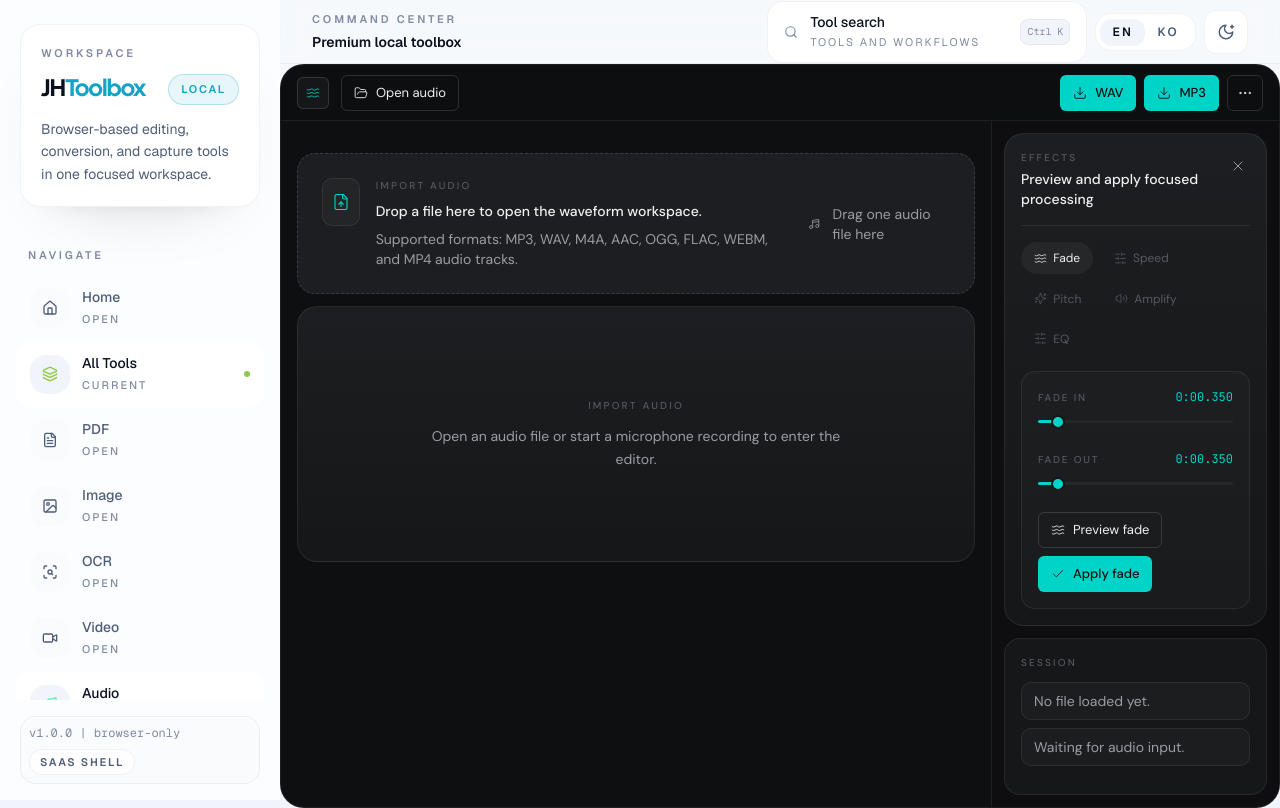
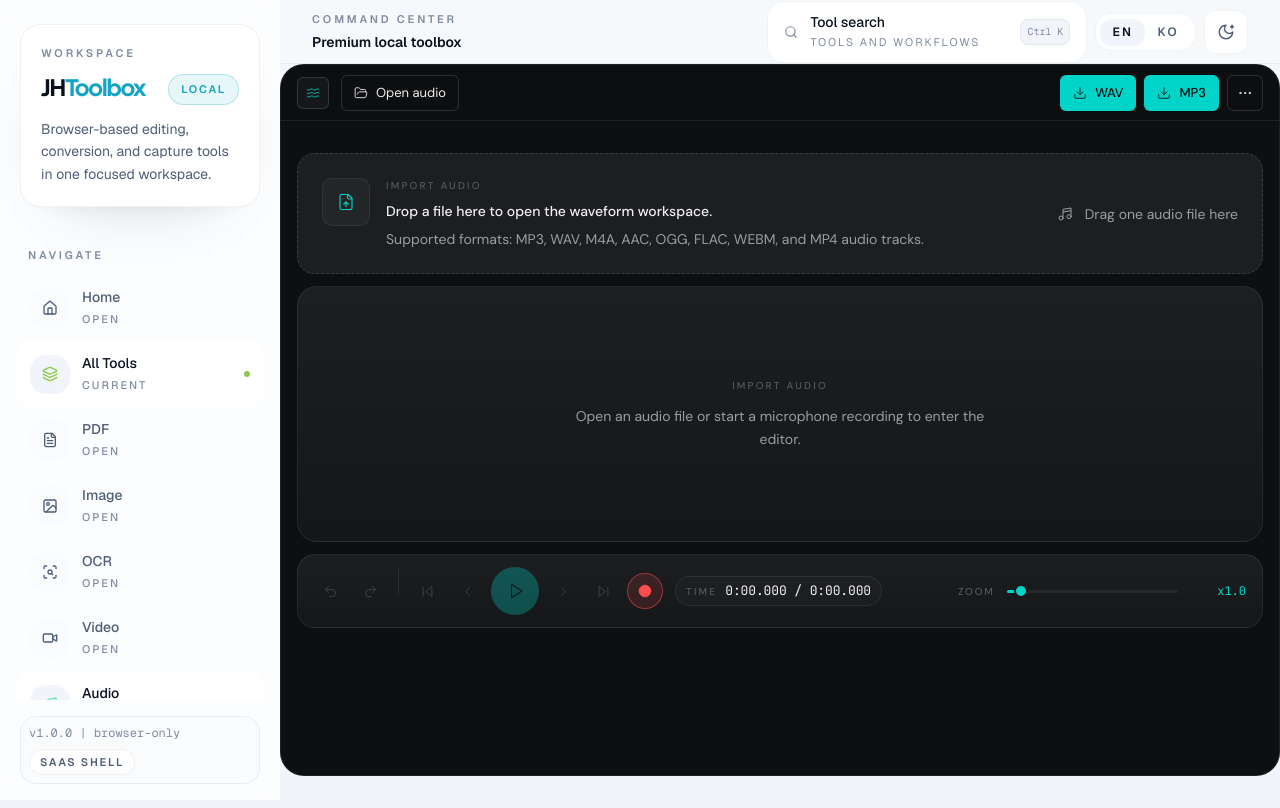
Before and after one commit to alibowbow/JHToolbox, a Next.js app: page /tools/audio in a window 1280 px wide. Built offline with nearby package versions, Linux system fonts and the light colour scheme.

Commit message:
Fix audio editor empty-state controls and waveform sizing

```diff
--- a/app/tools/audio/_components/AudioEditor.tsx
+++ b/app/tools/audio/_components/AudioEditor.tsx
@@ -59,7 +59,7 @@
   const [statusMessage, setStatusMessage] = useState<string | null>(null);
   const [warningMessage, setWarningMessage] = useState<string | null>(null);
   const [loadError, setLoadError] = useState<string | null>(null);
-  const [zoom, setZoom] = useState(1.25);
+  const [zoom, setZoom] = useState(1);
   const [selection, setSelection] = useState<AudioSelection>(DEFAULT_SELECTION);
   const [effects, setEffects] = useState<AudioEffectsState>(DEFAULT_EFFECTS);
   const [activeTab, setActiveTab] = useState<AudioEffectTab>('fade');
@@ -100,7 +100,6 @@
     const syncLayout = (event?: MediaQueryListEvent) => {
       const matches = event?.matches ?? mediaQuery.matches;
       setIsDesktopLayout(matches);
-      setEffectsOpen(matches);
     };
 
     syncLayout();
@@ -707,7 +706,7 @@
           setSelection(buffer ? normalizeSelection(0, buffer.duration, buffer.duration, 'keep') : DEFAULT_SELECTION);
           setEffects(DEFAULT_EFFECTS);
           setActiveTab('fade');
-          setZoom(1.25);
+          setZoom(1);
           setLoopEnabled(false);
           setStatusMessage(copy.status.resetDefaults);
         }}
@@ -771,7 +770,6 @@
             </div>
           )}
 
-          {buffer ? (
           <TransportBar
             currentTime={currentTime}
             duration={duration}
@@ -788,10 +786,9 @@
             onSeekToEnd={() => seekToBoundary('end')}
             onUndo={handleUndo}
             onRedo={handleRedo}
-              onZoomChange={(nextZoom) => setZoom(clamp(nextZoom, 1, 32))}
+            onZoomChange={(nextZoom) => setZoom(clamp(nextZoom, 0.75, 6))}
             onRecordToggle={handleRecordToggle}
           />
-          ) : null}
 
           {buffer ? (
             <SelectionBar
@@ -818,7 +815,7 @@
             />
           ) : null}
 
-          {!effectsOpen ? <div className="lg:hidden">{statusLines}</div> : null}
+          {!effectsOpen ? <div>{statusLines}</div> : null}
         </div>
 
         {effectsOpen && isDesktopLayout ? (
--- a/app/tools/audio/_components/Toolbar/EditorToolbar.tsx
+++ b/app/tools/audio/_components/Toolbar/EditorToolbar.tsx
@@ -61,7 +61,7 @@
   }, [menuOpen]);
 
   return (
-    <header className="audio-topbar flex h-14 items-center justify-between gap-3 px-3 sm:px-4">
+    <header className="audio-topbar relative z-30 flex h-14 items-center justify-between gap-3 px-3 sm:px-4">
       <div className="flex min-w-0 items-center gap-3">
         <div className="flex h-8 w-8 items-center justify-center rounded-md border border-[var(--border-strong)] bg-[var(--bg-surface)] text-[var(--accent)]">
           <Waves size={14} strokeWidth={1.5} />
@@ -116,7 +116,7 @@
           </button>
 
           {menuOpen ? (
-            <div className="audio-menu absolute right-0 top-[calc(100%+0.5rem)] z-30 min-w-[220px] p-2">
+            <div className="audio-menu absolute right-0 top-[calc(100%+0.5rem)] z-50 min-w-[220px] p-2">
               <div className="space-y-1">
                 <button
                   type="button"
--- a/app/tools/audio/_components/Transport/TransportBar.tsx
+++ b/app/tools/audio/_components/Transport/TransportBar.tsx
@@ -56,6 +56,7 @@
 }: TransportBarProps) {
   const { locale } = useLocale();
   const copy = getAudioEditorCopy(locale);
+  const canControlPlayback = duration > 0 && !isRecording;
 
   return (
     <div className="audio-panel flex flex-col gap-3 rounded-[18px] px-3 py-3 sm:px-4">
@@ -89,6 +90,7 @@
             onClick={onSeekToStart}
             className="audio-button-ghost audio-focus-ring h-8 w-8 p-0"
             aria-label={copy.transport.jumpStart}
+            disabled={!canControlPlayback}
           >
             <SkipBack size={15} strokeWidth={1.5} />
           </button>
@@ -97,6 +99,7 @@
             onClick={() => onSeekBy(-5)}
             className="audio-button-ghost audio-focus-ring h-8 w-8 p-0"
             aria-label={copy.transport.rewind}
+            disabled={!canControlPlayback}
           >
             <ChevronLeft size={15} strokeWidth={1.5} />
           </button>
@@ -106,6 +109,7 @@
             onClick={onPlayPause}
             className={`audio-play-button audio-focus-ring ${isPlaying ? 'is-playing' : ''}`}
             aria-label={isPlaying ? copy.transport.pause : copy.transport.play}
+            disabled={!canControlPlayback}
           >
             {isPlaying ? <Pause size={18} strokeWidth={1.5} /> : <Play size={18} strokeWidth={1.5} className="ml-0.5" />}
           </button>
@@ -115,6 +119,7 @@
             onClick={() => onSeekBy(5)}
             className="audio-button-ghost audio-focus-ring h-8 w-8 p-0"
             aria-label={copy.transport.forward}
+            disabled={!canControlPlayback}
           >
             <ChevronRight size={15} strokeWidth={1.5} />
           </button>
@@ -123,6 +128,7 @@
             onClick={onSeekToEnd}
             className="audio-button-ghost audio-focus-ring h-8 w-8 p-0"
             aria-label={copy.transport.jumpEnd}
+            disabled={!canControlPlayback}
           >
             <SkipForward size={15} strokeWidth={1.5} />
           </button>
@@ -150,17 +156,18 @@
           <span className="audio-range-label">{copy.transport.zoom}</span>
           <input
             type="range"
-            min={1}
-            max={32}
+            min={0.75}
+            max={6}
             step={0.25}
             value={zoom}
             onChange={(event) => onZoomChange(Number(event.target.value))}
-            style={getRangeStyle(zoom, 1, 32)}
+            style={getRangeStyle(zoom, 0.75, 6)}
             className="audio-range audio-focus-ring"
             aria-label={copy.transport.zoom}
-            aria-valuemin={1}
-            aria-valuemax={32}
+            aria-valuemin={0.75}
+            aria-valuemax={6}
             aria-valuenow={zoom}
+            disabled={duration <= 0}
           />
           <span className="audio-value min-w-[3.5rem] text-right">x{zoom.toFixed(1)}</span>
         </div>
--- a/app/tools/audio/_components/Waveform/WaveformCanvas.tsx
+++ b/app/tools/audio/_components/Waveform/WaveformCanvas.tsx
@@ -1,6 +1,6 @@
 'use client';
 
-import { useEffect, useState } from 'react';
+import { useEffect, useRef, useState } from 'react';
 import { useLocale } from '@/components/providers/locale-provider';
 import { renderWaveform } from '@/lib/audio';
 import { clamp } from '../audio-editor-utils';
@@ -39,17 +39,21 @@
 }: WaveformCanvasProps) {
   const { locale } = useLocale();
   const copy = getAudioEditorCopy(locale);
-  const [baseWidth, setBaseWidth] = useState(760);
+  const [baseWidth, setBaseWidth] = useState(0);
   const [dragMode, setDragMode] = useState<DragMode | null>(null);
   const [scrollNode, setScrollNode] = useState<HTMLDivElement | null>(null);
   const [canvasNode, setCanvasNode] = useState<HTMLCanvasElement | null>(null);
+  const dragAnchorRef = useRef<number | null>(null);
+  const dragSelectionRef = useRef({ start: 0, end: 0 });
   const theme: 'light' | 'dark' = 'dark';
-  const canvasWidth = Math.max(baseWidth, Math.round(baseWidth * zoom));
+  const viewportWidth = Math.max(baseWidth || 0, 320);
+  const canvasWidth = Math.max(280, Math.round(viewportWidth * zoom));
   const safeDuration = Math.max(duration, 0.001);
   const startPercent = clamp(selectionStart / safeDuration, 0, 1);
   const endPercent = clamp(selectionEnd / safeDuration, 0, 1);
   const playheadPercent = clamp(currentTime / safeDuration, 0, 1);
   const selectionWidth = Math.max((endPercent - startPercent) * 100, 0.4);
+  const needsHorizontalScroll = canvasWidth > viewportWidth + 1;
 
   useEffect(() => {
     if (!scrollNode || typeof ResizeObserver === 'undefined') {
@@ -57,8 +61,8 @@
     }
 
     const observer = new ResizeObserver((entries) => {
-      const nextWidth = entries[0]?.contentRect.width ?? 760;
-      setBaseWidth(Math.max(360, Math.floor(nextWidth)));
+      const nextWidth = entries[0]?.contentRect.width ?? 0;
+      setBaseWidth(Math.max(280, Math.floor(nextWidth)));
     });
 
     observer.observe(scrollNode);
@@ -104,25 +108,39 @@
     });
   }, [audioBuffer, canvasNode, canvasWidth, currentTime, selectionEnd, selectionStart, theme]);
 
-  const getTimeFromClientX = (clientX: number) => {
+  const getPositionFromClientX = (clientX: number) => {
     if (!scrollNode) {
-      return 0;
+      return { time: 0, x: 0 };
     }
 
     const rect = scrollNode.getBoundingClientRect();
-    const x = clientX - rect.left + scrollNode.scrollLeft;
+    const x = clamp(clientX - rect.left + scrollNode.scrollLeft, 0, canvasWidth);
     const ratio = clamp(x / canvasWidth, 0, 1);
-    return ratio * safeDuration;
+
+    return {
+      x,
+      time: ratio * safeDuration,
+    };
   };
 
   const handlePointerDown = (event: React.PointerEvent<HTMLDivElement>) => {
-    const time = getTimeFromClientX(event.clientX);
+    if (!audioBuffer) {
+      return;
+    }
+
+    const { time, x } = getPositionFromClientX(event.clientX);
     const target = event.target as HTMLElement;
     const handle = target.closest<HTMLElement>('[data-waveform-handle]')?.dataset.waveformHandle as DragMode | undefined;
+    const startX = startPercent * canvasWidth;
+    const endX = endPercent * canvasWidth;
+    const thresholdPx = 14;
     const mode: DragMode =
-      handle ?? (Math.abs(time - selectionStart) < 0.35 ? 'start' : Math.abs(time - selectionEnd) < 0.35 ? 'end' : 'selection');
+      handle ??
+      (Math.abs(x - startX) <= thresholdPx ? 'start' : Math.abs(x - endX) <= thresholdPx ? 'end' : 'selection');
 
     setDragMode(mode);
+    dragAnchorRef.current = time;
+    dragSelectionRef.current = { start: selectionStart, end: selectionEnd };
     event.currentTarget.setPointerCapture(event.pointerId);
 
     if (mode === 'playhead') {
@@ -141,7 +159,7 @@
       return;
     }
 
-    const time = getTimeFromClientX(event.clientX);
+    const { time } = getPositionFromClientX(event.clientX);
 
     if (dragMode === 'playhead') {
       onSeek(time);
@@ -149,16 +167,22 @@
     }
 
     if (dragMode === 'start') {
-      onSelectionChange({ start: time, end: selectionEnd });
+      onSelectionChange({ start: time, end: dragSelectionRef.current.end });
       return;
     }
 
     if (dragMode === 'end') {
-      onSelectionChange({ start: selectionStart, end: time });
+      onSelectionChange({ start: dragSelectionRef.current.start, end: time });
       return;
     }
 
-    onSelectionChange({ start: selectionStart, end: time });
+    const anchor = dragAnchorRef.current ?? selectionStart;
+    onSelectionChange({ start: anchor, end: time });
+  };
+
+  const handlePointerEnd = () => {
+    setDragMode(null);
+    dragAnchorRef.current = null;
   };
 
   return (
@@ -166,7 +190,7 @@
       <WaveformTimeline duration={duration} zoom={zoom} />
       <div
         ref={setScrollNode}
-        className="overflow-x-auto rounded-b-[18px] bg-[var(--waveform-bg)]"
+        className={`rounded-b-[18px] bg-[var(--waveform-bg)] ${needsHorizontalScroll ? 'overflow-x-auto' : 'overflow-x-hidden'}`}
         data-testid="audio-waveform-scroll"
       >
         <div
@@ -174,8 +198,8 @@
           style={{ width: `${canvasWidth}px` }}
           onPointerDown={handlePointerDown}
           onPointerMove={handlePointerMove}
-          onPointerUp={() => setDragMode(null)}
-          onPointerCancel={() => setDragMode(null)}
+          onPointerUp={handlePointerEnd}
+          onPointerCancel={handlePointerEnd}
         >
           {isLoading ? <div className="audio-loading-skeleton absolute inset-0" /> : null}
           <canvas ref={setCanvasNode} className="absolute inset-0 h-full w-full" />
@@ -183,14 +207,14 @@
           <button
             type="button"
             data-waveform-handle="start"
-            className="absolute inset-y-2 z-20 w-1.5 -translate-x-1/2 rounded-full bg-[var(--selection-border)]"
+            className="absolute inset-y-2 z-20 w-2.5 -translate-x-1/2 cursor-col-resize rounded-full bg-[var(--selection-border)]"
             style={{ left: `${startPercent * 100}%` }}
             aria-label="Selection start"
           />
           <button
             type="button"
             data-waveform-handle="end"
-            className="absolute inset-y-2 z-20 w-1.5 -translate-x-1/2 rounded-full bg-[var(--selection-border)]"
+            className="absolute inset-y-2 z-20 w-2.5 -translate-x-1/2 cursor-col-resize rounded-full bg-[var(--selection-border)]"
             style={{ left: `${endPercent * 100}%` }}
             aria-label="Selection end"
           />
```
Also changed, not shown: 1 other file (tests, documents, lock files or other folders). Lines whose indentation alone changed are shown as unchanged.
